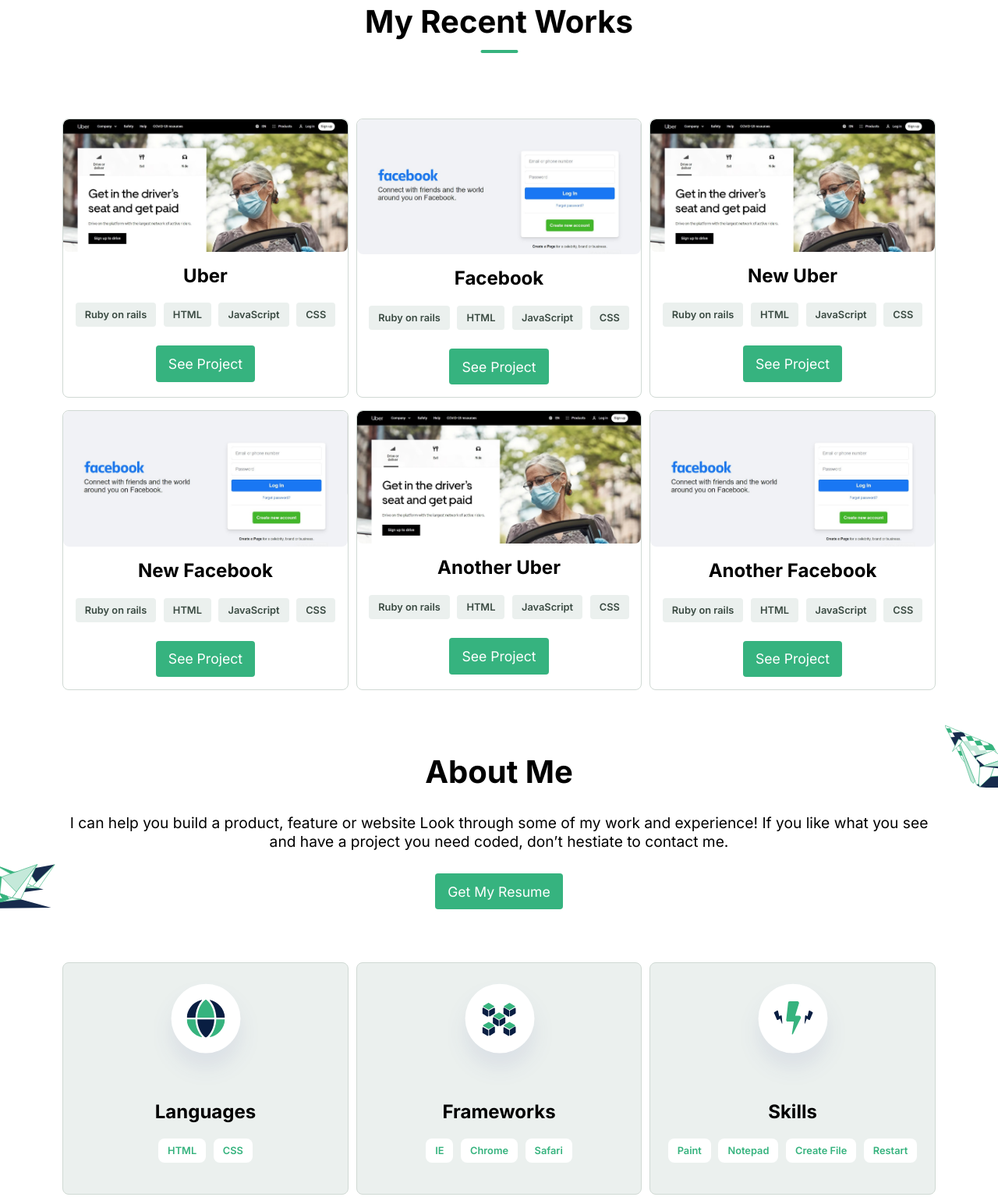
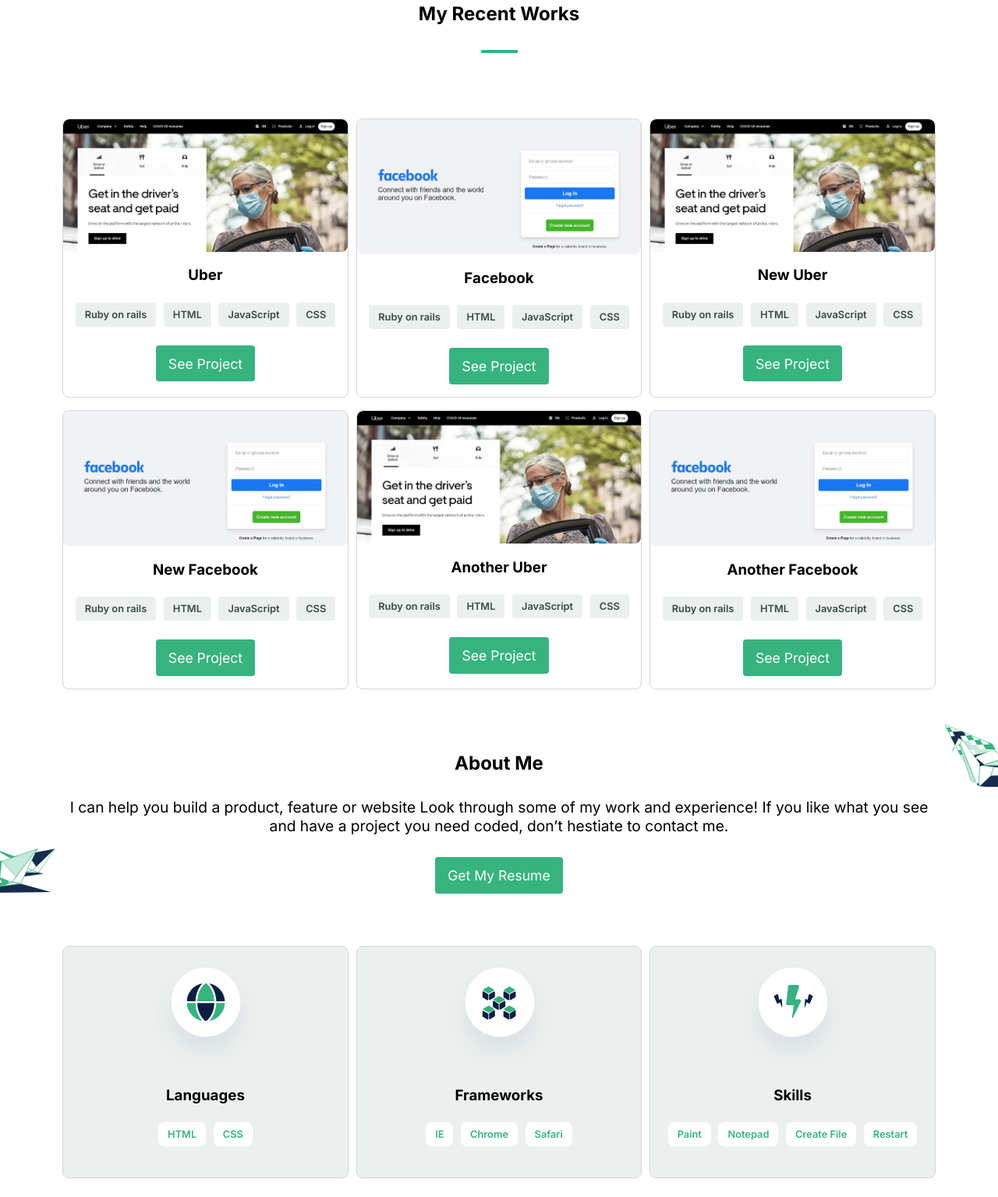
Before and after one commit to damdafayton/portfolio, a website: page index.html in a window 1280 px wide. Shown: the part 934-2469 px from the top of the page at 78% size. Drawn offline with Linux system fonts and the light colour scheme.

Commit message:
Fix Heading Accessibility

```diff
--- a/index.html
+++ b/index.html
@@ -340,7 +340,7 @@
 
     </div>
     <header>
-        <h1>Welcome</h1>
+        <span>Welcome</span>
         <nav>
             <div id="burger-container">
                 <div class="burger-line"></div>
@@ -383,7 +383,7 @@
     </section>
     <section>
         <div>
-            <h1>My Recent Works</h1>
+            <h2>My Recent Works</h2>
             <svg width="49" height="4" viewBox="0 0 49 4" fill="none" xmlns="http://www.w3.org/2000/svg">
                 <rect x="0.5" width="48" height="4" rx="2" fill="#36B37E" />
             </svg>
@@ -391,7 +391,7 @@
         <div class="card-container">
             <div class="card">
                 <img alt="first work screenshot" src="./works/work1.jpg">
-                <h1>Uber</h1>
+                <h3>Uber</h3>
                 <ul class="tech">
                     <li class="tech-tag">Ruby on rails</li>
                     <li class="tech-tag">HTML</li>
@@ -402,7 +402,7 @@
             </div>
             <div class="card">
                 <img alt="second work screenshot" src="./works/work2.jpg">
-                <h1>Facebook</h1>
+                <h3>Facebook</h3>
                 <ul class="tech">
                     <li class="tech-tag">Ruby on rails</li>
                     <li class="tech-tag">HTML</li>
@@ -413,7 +413,7 @@
             </div>
             <div class="card">
                 <img alt="third work screenshot" src="./works/work1.jpg">
-                <h1>New Uber</h1>
+                <h3>New Uber</h3>
                 <ul class="tech">
                     <li class="tech-tag">Ruby on rails</li>
                     <li class="tech-tag">HTML</li>
@@ -424,7 +424,7 @@
             </div>
             <div class="card">
                 <img alt="fourth work screenshot" src="./works/work2.jpg">
-                <h1>New Facebook</h1>
+                <h3>New Facebook</h3>
                 <ul class="tech">
                     <li class="tech-tag">Ruby on rails</li>
                     <li class="tech-tag">HTML</li>
@@ -435,7 +435,7 @@
             </div>
             <div class="card">
                 <img alt="fifth work screenshot" src="./works/work1.jpg">
-                <h1>Another Uber</h1>
+                <h3>Another Uber</h3>
                 <ul class="tech">
                     <li class="tech-tag">Ruby on rails</li>
                     <li class="tech-tag">HTML</li>
@@ -446,7 +446,7 @@
             </div>
             <div class="card">
                 <img alt="sixth work screenshot" src="./works/work2.jpg">
-                <h1>Another Facebook</h1>
+                <h3>Another Facebook</h3>
                 <ul class="tech">
                     <li class="tech-tag">Ruby on rails</li>
                     <li class="tech-tag">HTML</li>
@@ -459,7 +459,7 @@
     </section>
     <section>
         <div id="about-me-icons">
-            <h1>About Me</h1>
+            <h2>About Me</h2>
             <p>I can help you build a product, feature or website Look through some of my work and experience! If
                 you like what you see and have a project you need coded,
                 don’t hestiate to contact me.</p>
@@ -628,7 +628,7 @@
                         </clipPath>
                     </defs>
                 </svg>
-                <h1>Languages</h1>
+                <h3>Languages</h3>
                 <div class="tech">
                     <div class="about-me-tag">HTML</div>
                     <div class="about-me-tag">CSS</div>
@@ -699,7 +699,7 @@
                         </filter>
                     </defs>
                 </svg>
-                <h1>Frameworks</h1>
+                <h3>Frameworks</h3>
                 <div class="tech">
                     <div class="about-me-tag">IE</div>
                     <div class="about-me-tag">Chrome</div>
@@ -740,7 +740,7 @@
                         </clipPath>
                     </defs>
                 </svg>
-                <h1>Skills</h1>
+                <h3>Skills</h3>
                 <div class="tech">
                     <div class="about-me-tag">Paint</div>
                     <div class="about-me-tag">Notepad</div>
@@ -752,9 +752,9 @@
     </section>
     <section>
         <div id="contact-container">
-            <h1 id="contact-title">I'm always interested in hearing about new projects, so if you'd like to chat please
+            <h2 id="contact-title">I'm always interested in hearing about new projects, so if you'd like to chat please
                 get
-                in touch.</h1>
+                in touch.</h2>
             <form action="https://formspree.io/f/xqknezey" method="post">
                 <input type="text" name="name" placeholder="Full name" maxlength="30" required>
                 <input type="email" name="email" placeholder="Email address" required>
```
